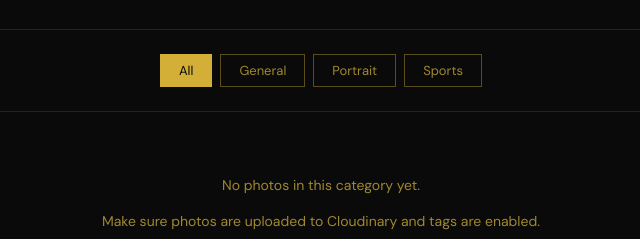
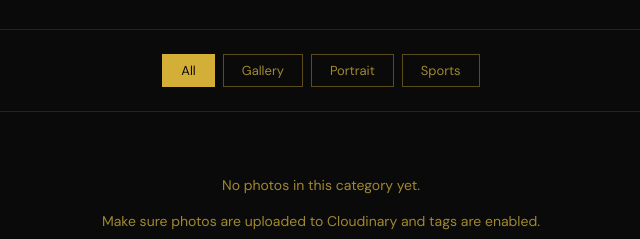
Before and after one commit to davidbrant28-pixel/mh-captures, a website: page public/gallery.html in a window 1280 px wide. Shown: the part 178-417 px from the top of the page, 319-959 px from the left. Drawn offline with nearby package versions, Linux system fonts and the light colour scheme; no server answers.

Commit message:
Update gallery.html

```diff
--- a/public/gallery.html
+++ b/public/gallery.html
@@ -65,7 +65,7 @@
 
 <div class="filter-bar">
   <button class="ftab active" onclick="showFolder('all', this)">All</button>
-  <button class="ftab" onclick="showFolder('Gallery', this)">General</button>
+  <button class="ftab" onclick="showFolder('Gallery', this)">Gallery</button>
   <button class="ftab" onclick="showFolder('Portrait', this)">Portrait</button>
   <button class="ftab" onclick="showFolder('Sports', this)">Sports</button>
 </div>
```
